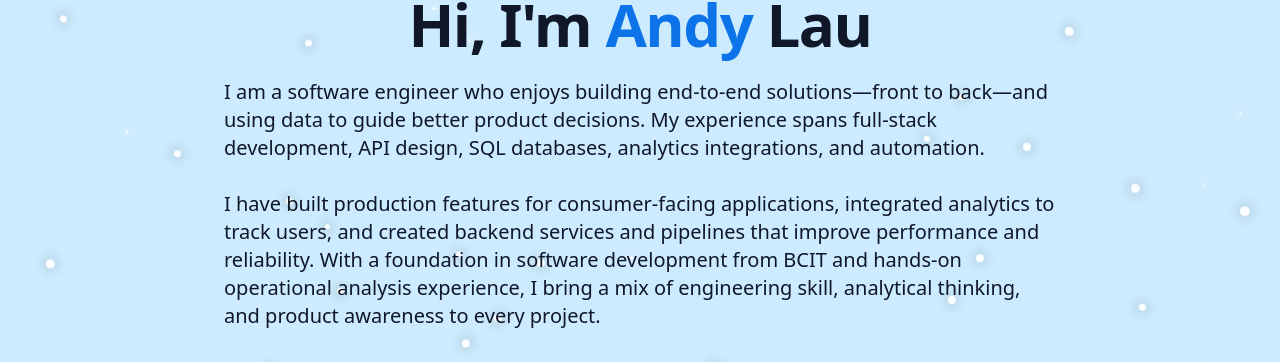
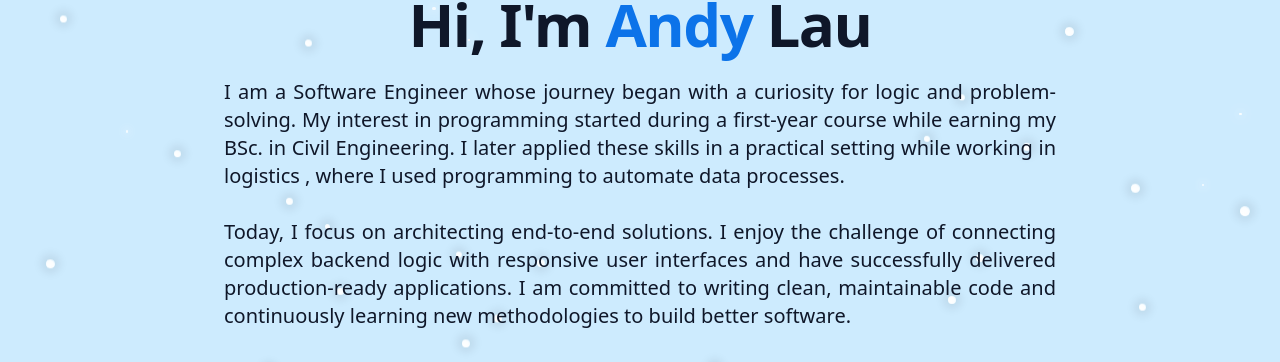
Before and after one commit to andyhplau/portfolio-andyhplau, a React (Vite) app: page / in a window 1280 px wide. Shown: the part 197-559 px from the top of the page. Built offline with nearby package versions, Linux system fonts and the light colour scheme; no server answers.

Commit message:
fix: updated hero section for better about me

```diff
--- a/src/components/HeroSection.tsx
+++ b/src/components/HeroSection.tsx
@@ -20,19 +20,19 @@ export const HeroSection = () => {
             </span>
           </h1>
 
-          <p className="text-lg md:text-xl text-muted-foreground max-2-2xl mx-auto opacity-0 animate-fade-in-delay-3 text-left">
-            I am a software engineer who enjoys building end-to-end
-            solutions—front to back—and using data to guide better product
-            decisions. My experience spans full-stack development, API design,
-            SQL databases, analytics integrations, and automation.
+          <p className="text-lg md:text-xl text-muted-foreground max-2-2xl mx-auto opacity-0 animate-fade-in-delay-3 text-justify">
+            I am a Software Engineer whose journey began with a curiosity for
+            logic and problem-solving. My interest in programming started during
+            a first-year course while earning my BSc. in Civil Engineering. I
+            later applied these skills in a practical setting while working in
+            logistics , where I used programming to automate data processes.
             <br />
-            <br />I have built production features for consumer-facing
-            applications, integrated analytics to track users, and created
-            backend services and pipelines that improve performance and
-            reliability. With a foundation in software development from BCIT and
-            hands-on operational analysis experience, I bring a mix of
-            engineering skill, analytical thinking, and product awareness to
-            every project.
+            <br />
+            Today, I focus on architecting end-to-end solutions. I enjoy the
+            challenge of connecting complex backend logic with responsive user
+            interfaces and have successfully delivered production-ready
+            applications. I am committed to writing clean, maintainable code and
+            continuously learning new methodologies to build better software.
           </p>
 
           <div className="pt-4 opacity-0 animate-fade-in-delay-4 flex flex-col sm:flex-row gap-4 justify-center">
```
